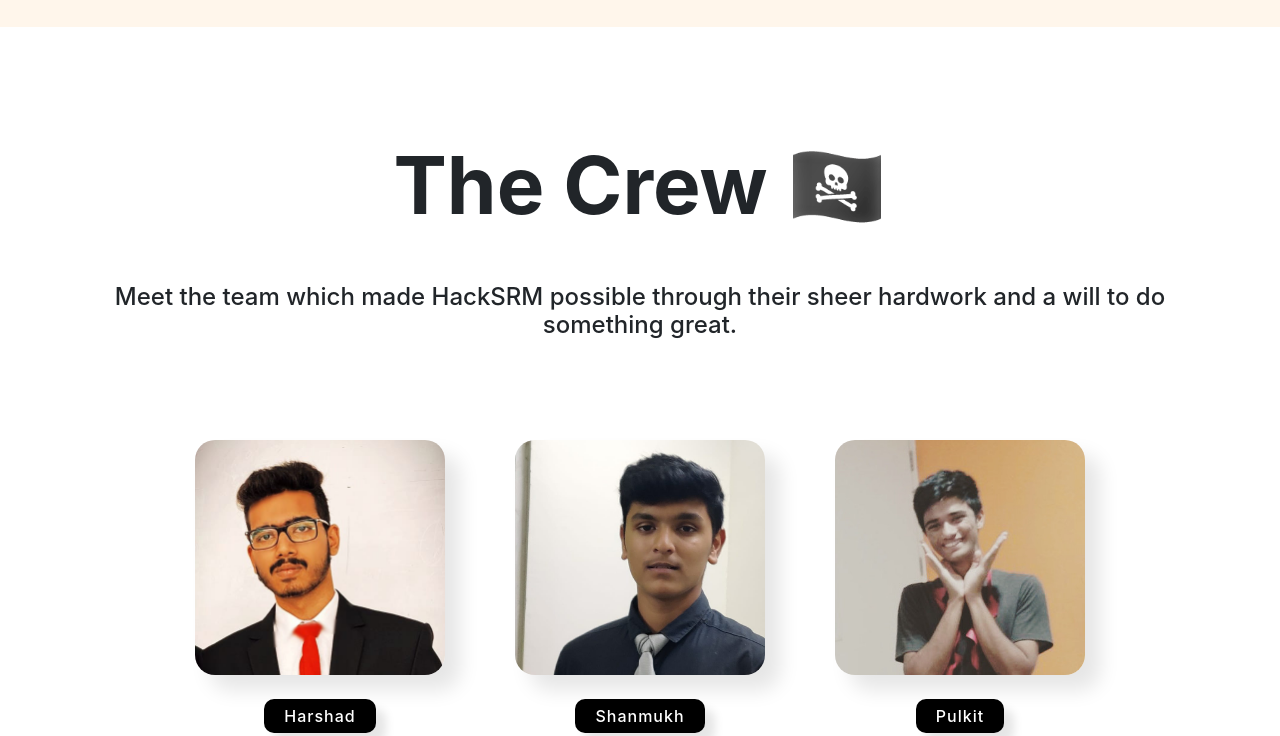
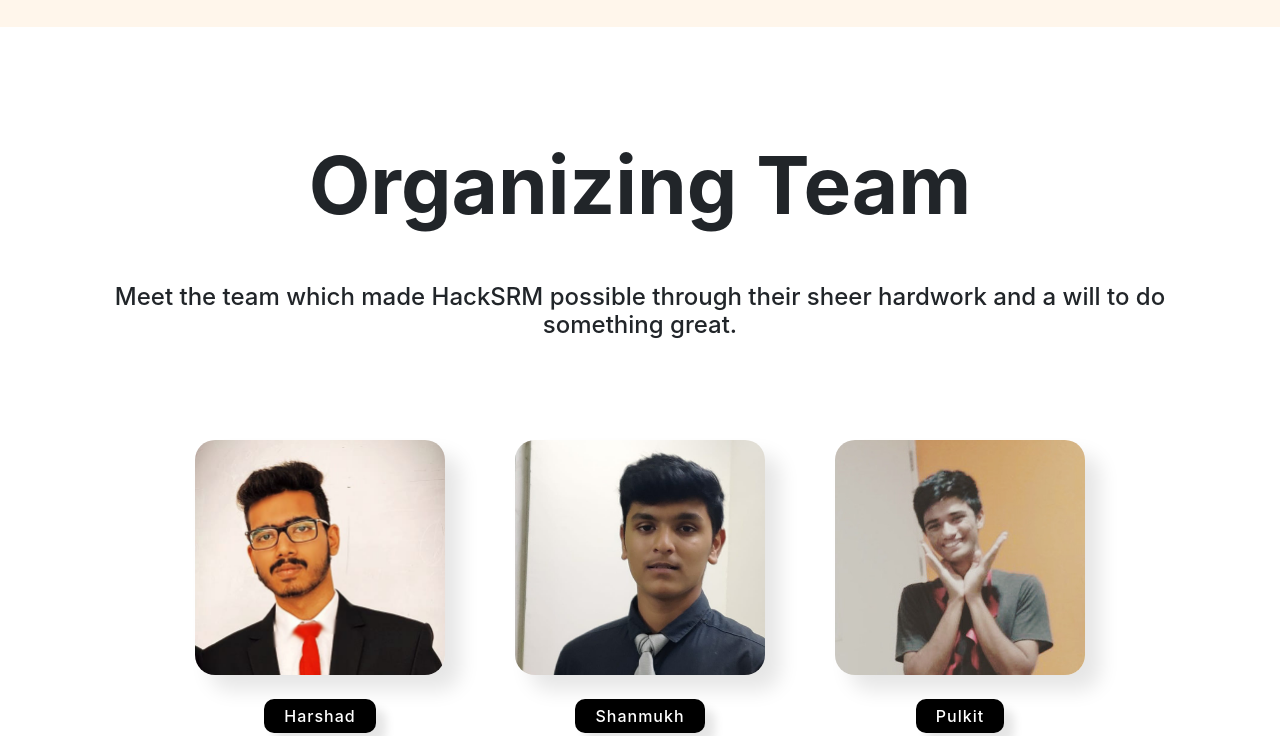
Before and after one commit to HackSRM/hacksrm.github.io, a plain HTML site: page index.html in a window 1280 px wide. Shown: the part 7140-7876 px from the top of the page. Drawn offline with nearby package versions, Linux system fonts and the light colour scheme; a web font is replaced by a local one.

Commit message:
Update index.html

```diff
--- a/index.html
+++ b/index.html
@@ -578,7 +578,7 @@
 
 			<!-- ======= TEAM ======= -->
 			<section id="team" class="team page-section">
-				<h2 class="section-title">The Crew 🏴‍☠️</h2>
+				<h2 class="section-title">Organizing Team</h2>
 				<div class="container">
 					<h3 class="info">Meet the team which made HackSRM possible through their sheer hardwork and a will to do something great.</h3>
 					<div class="card-container">
```
